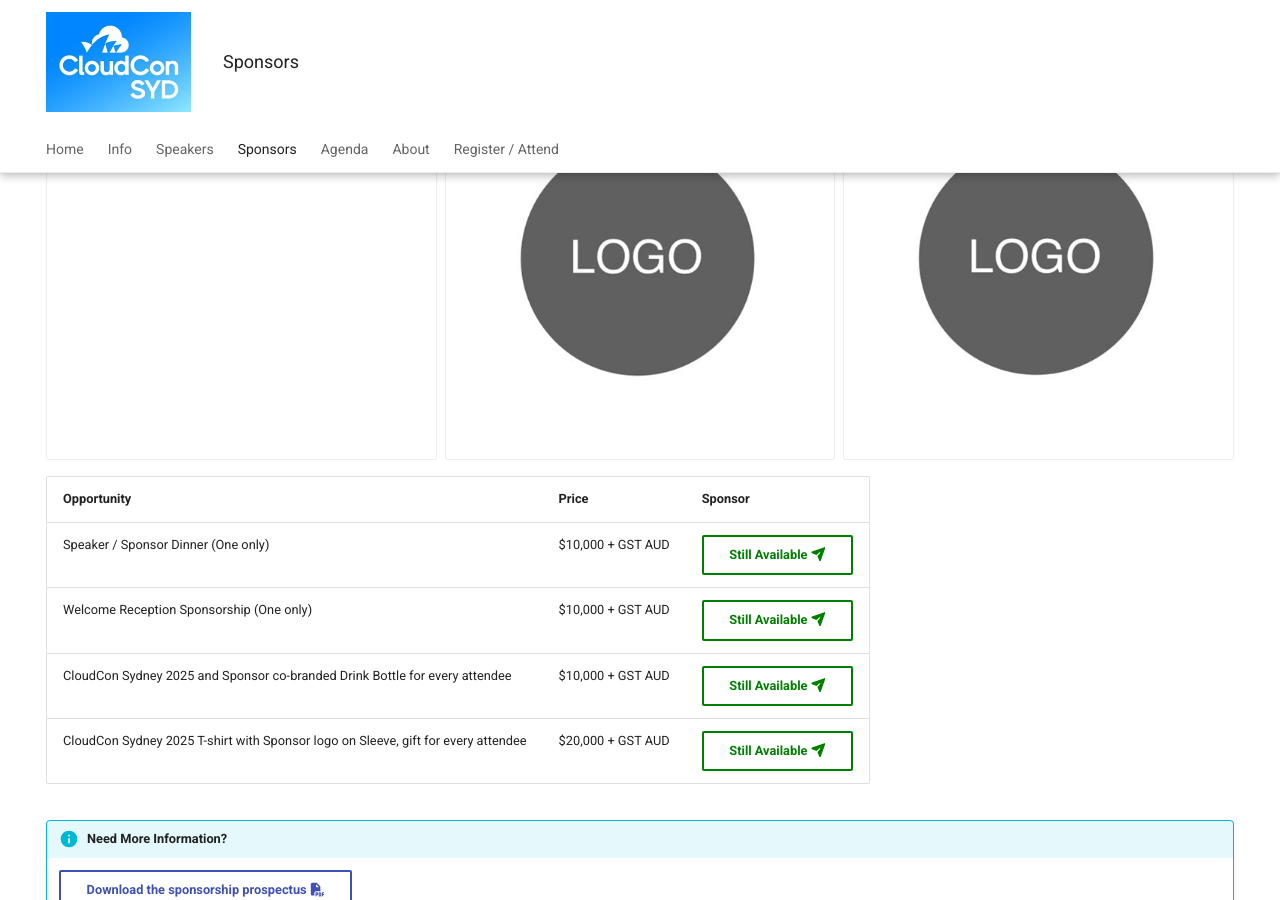
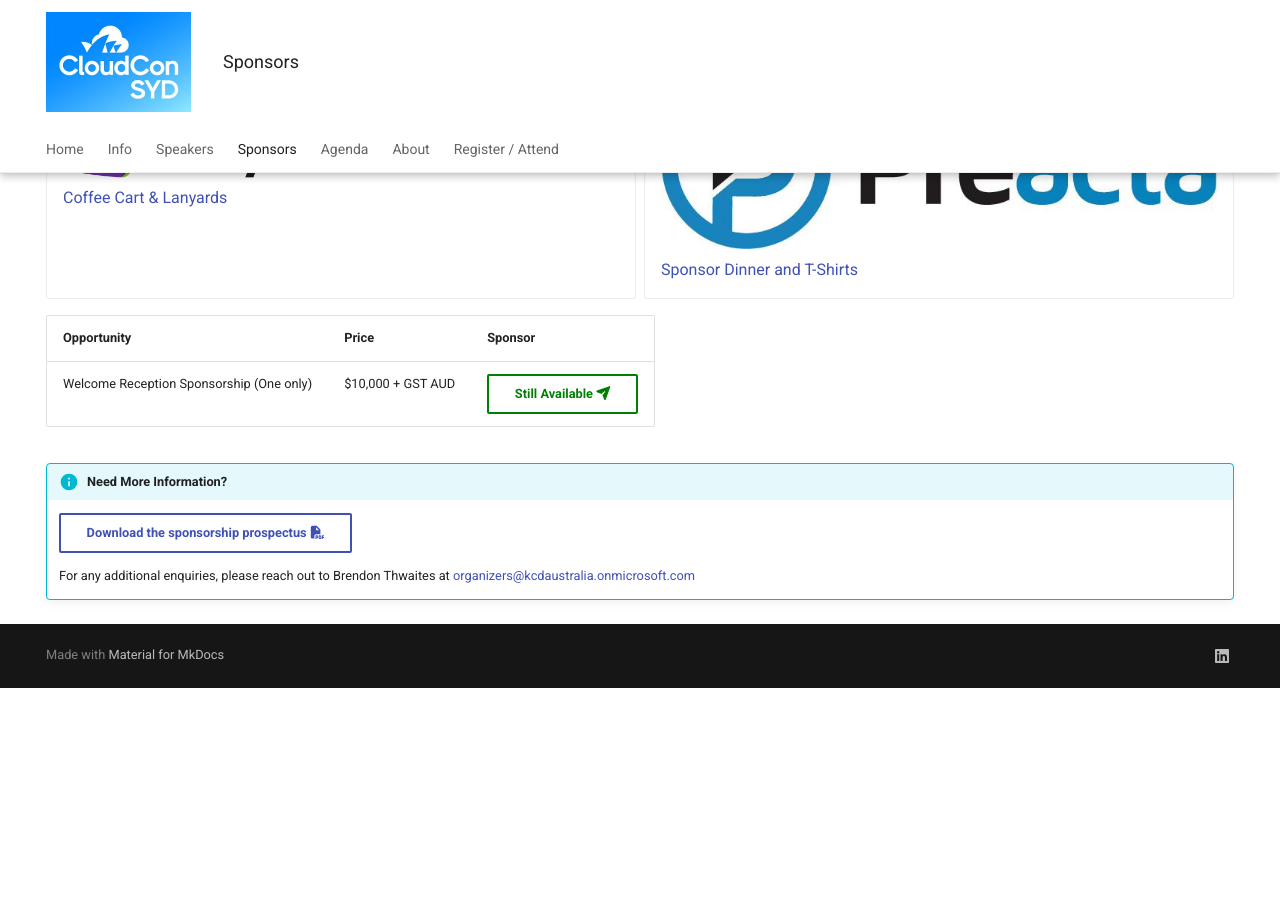
Before and after one commit to cloudconau/site, an MkDocs documentation site: the page built from docs/sponsors.md, in a window 1280 px wide and 900 px high, scrolled down 2185 px. Built offline with MkDocs 1.6.1 and Material for MkDocs 9.7.7, drawn with Linux system fonts in a browser that asks for light colours; after the commit the page ends 2873 px from its top, so only the background shows below that.

Commit message:
Added Preacta as sponsor

```diff
--- a/docs/sponsors.md
+++ b/docs/sponsors.md
@@ -73,16 +73,12 @@ hide:
 
 <div class="grid cards" markdown>
 - [![Dynatrace](images/dynatrace_logo.png) Coffee Cart & Lanyards](https://www.dynatrace.com)
-- [![](images/placeholder.jpeg)]()
-- [![](images/placeholder.jpeg)]()
+- [![Preacta](images/preacta.jpeg) Sponsor Dinner and T-Shirts ](https://www.preacta.com/)
 </div>
 
 | Opportunity | Price | Sponsor |
 |-------------|-------|---------|
-| Speaker / Sponsor Dinner (One only)  | $10,000 + GST AUD | [Still Available :fontawesome-solid-paper-plane:](mailto:organizers@kcdaustralia.onmicrosoft.com){ .md-button .green } |
 | Welcome Reception Sponsorship (One only) | $10,000 + GST AUD | [Still Available :fontawesome-solid-paper-plane:](mailto:organizers@kcdaustralia.onmicrosoft.com){ .md-button .green } |
-| CloudCon Sydney 2025 and Sponsor co-branded Drink Bottle for every attendee | $10,000 + GST AUD | [Still Available :fontawesome-solid-paper-plane:](mailto:organizers@kcdaustralia.onmicrosoft.com){ .md-button .green } |
-| CloudCon Sydney 2025 T-shirt with Sponsor logo on Sleeve, gift for every attendee | $20,000 + GST AUD | [Still Available :fontawesome-solid-paper-plane:](mailto:organizers@kcdaustralia.onmicrosoft.com){ .md-button .green } |
 
 !!! info "Need More Information?"
     [Download the sponsorship prospectus :fontawesome-solid-file-pdf:](files/CloudCon_Sydney_2025_sponsor_prospectus.pdf){ .md-button }
```
Also changed, not shown: docs/images/preacta.jpeg (added).
